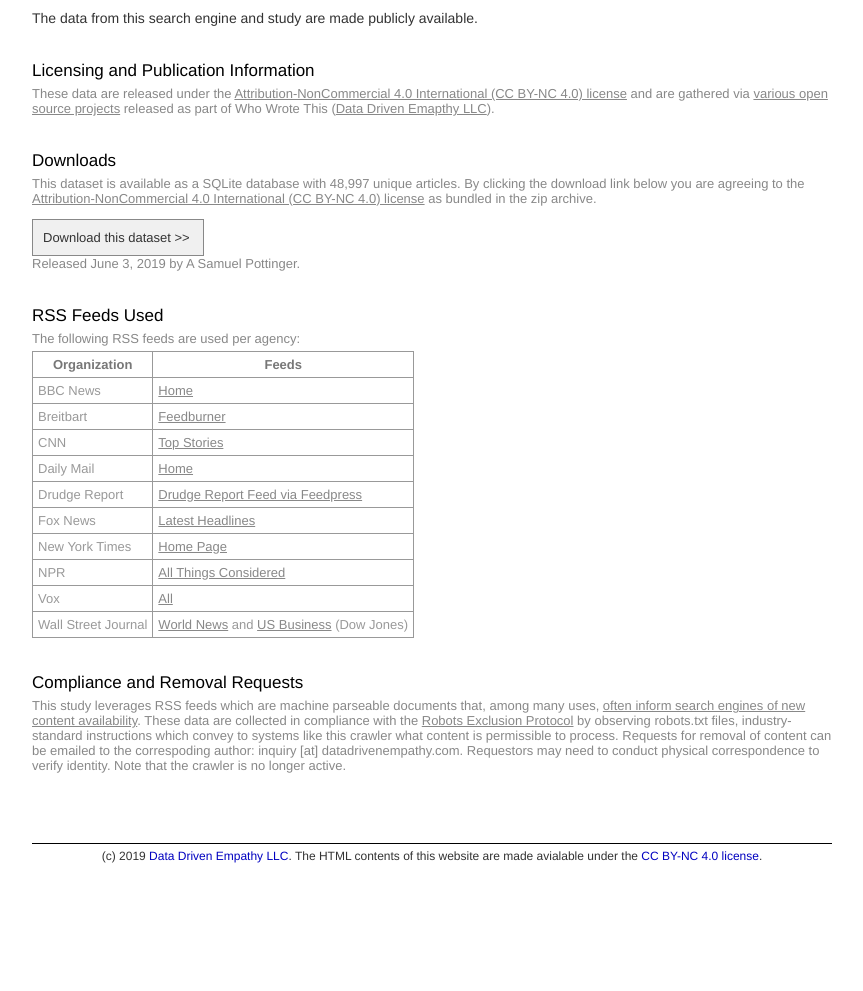
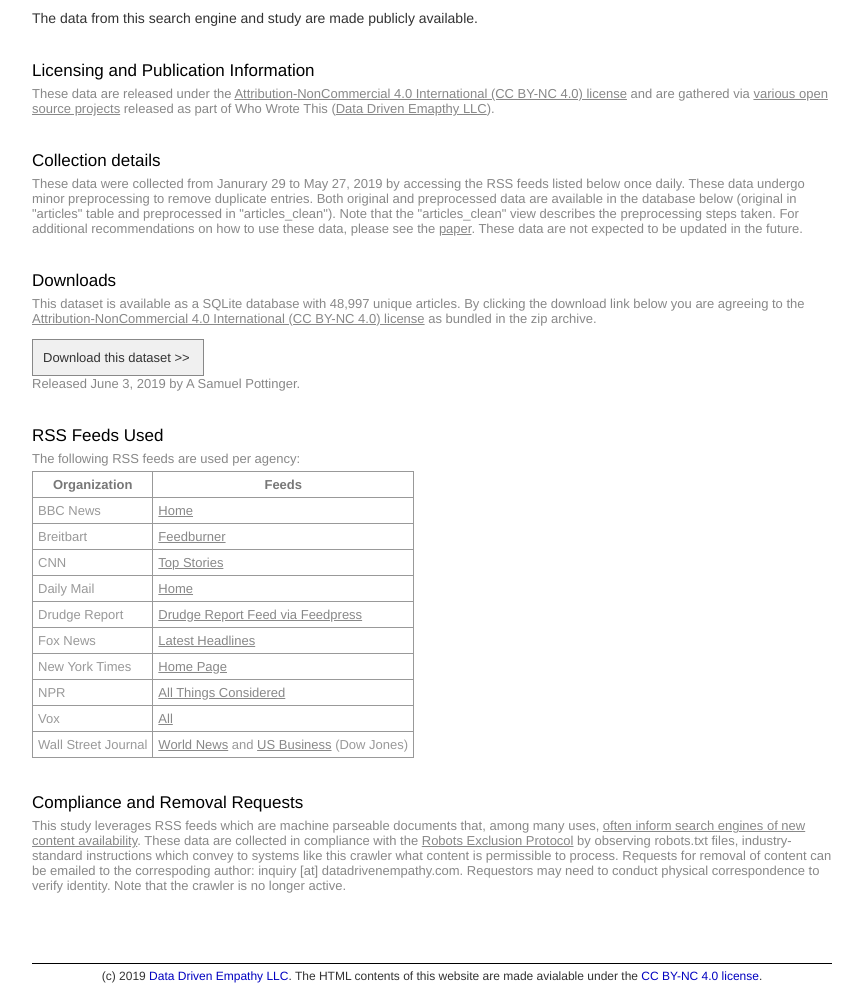
Before and after one commit to datadrivenempathy/who-wrote-this-server, a Python web app: template templates/data.html in a window 1280 px wide. Shown: the part 91-1082 px from the top of the page, without its empty margins (208-1071 px from the left). Before the commit the page ends 954 px from the top, so only its background shows below. Run offline with Jinja, Linux system fonts and the light colour scheme; the template is opened without the code that fills it, so the values that code supplies are empty.

Commit message:
Added small summary about data collection.

```diff
--- a/templates/data.html
+++ b/templates/data.html
@@ -8,6 +8,13 @@
         <div class="title">Licensing and Publication Information</div>
         <div class="contents">
             These data are released under the <a href="https://creativecommons.org/licenses/by-nc/4.0/">Attribution-NonCommercial 4.0 International (CC BY-NC 4.0) license</a> and are gathered via <a href="/code">various open source projects</a> released as part of Who Wrote This (<a href="https://datadrivenempathy.com">Data Driven Emapthy LLC</a>).
+        </div>
+    </div>
+
+    <div class="section">
+        <div class="title">Collection details</div>
+        <div class="contents">
+            These data were collected from Janurary 29 to May 27, 2019 by accessing the RSS feeds listed below once daily. These data undergo minor preprocessing to remove duplicate entries. Both original and preprocessed data are available in the database below (original in "articles" table and preprocessed in "articles_clean"). Note that the "articles_clean" view describes the preprocessing steps taken. For additional recommendations on how to use these data, please see the <a href="paper">paper</a>. These data are not expected to be updated in the future.
         </div>
     </div>
 
```
